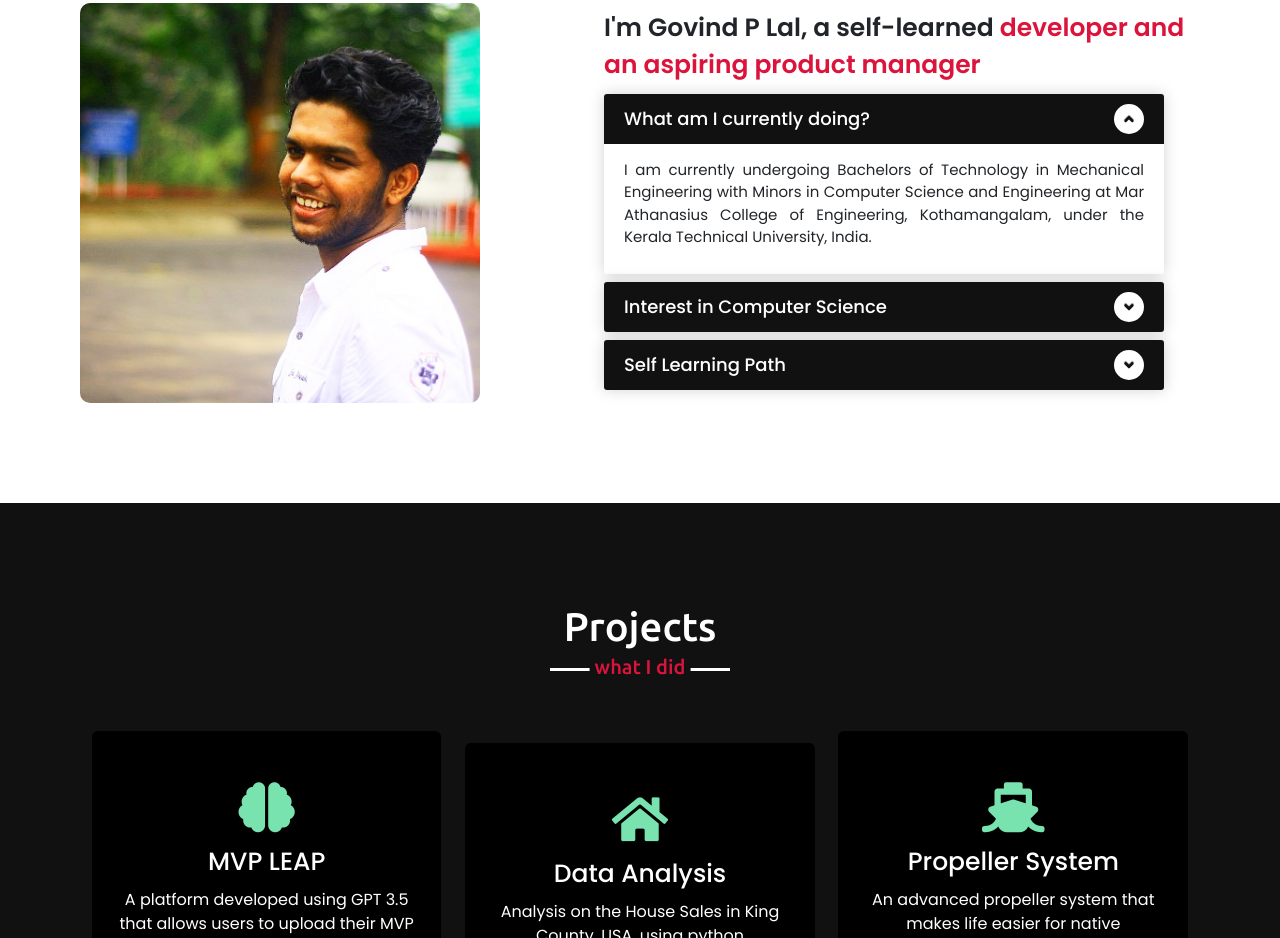
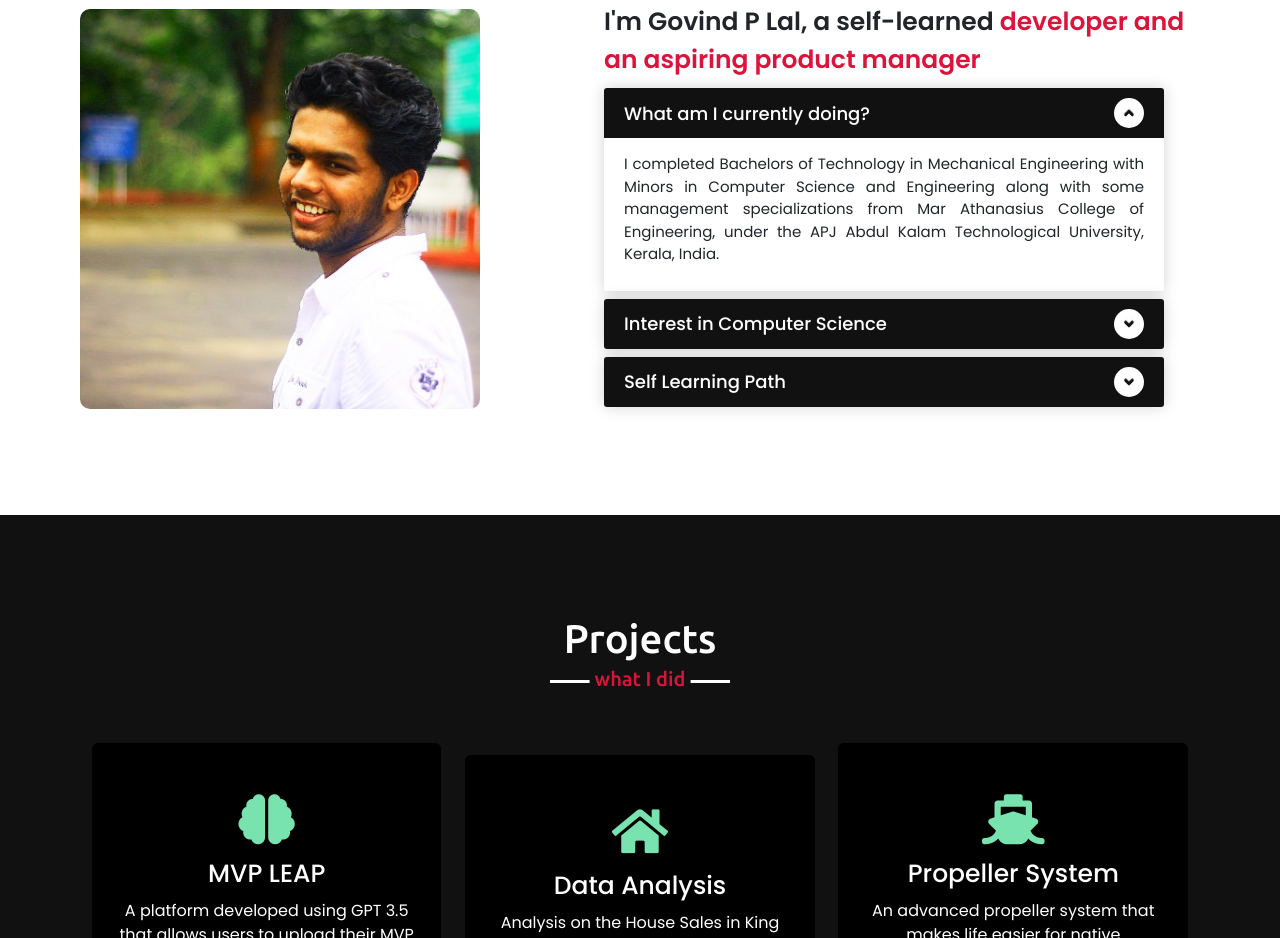
Before and after one commit to govindplal/govindplal.github.io, a plain HTML site: page index.html in a window 1280 px wide. Shown: the part 1025-1963 px from the top of the page. Drawn offline with nearby package versions, Linux system fonts and the light colour scheme.

Commit message:
Update index.html

```diff
--- a/index.html
+++ b/index.html
@@ -60,7 +60,7 @@
                                 <div class="icon"><i class="fas fa-angle-down"></i></div>
                               </label>
                               <div class="content">
-                                 <p>I am currently undergoing Bachelors of Technology in Mechanical Engineering with Minors in Computer Science and Engineering at Mar Athanasius College of Engineering, Kothamangalam, under the Kerala Technical University, India.</p>
+                                 <p>I completed Bachelors of Technology in Mechanical Engineering with Minors in Computer Science and Engineering along with some management specializations from Mar Athanasius College of Engineering, under the APJ Abdul Kalam Technological University, Kerala, India.</p>
                               </div>
                             </div>
                             <!-- Accordion Heading Two -->
@@ -71,8 +71,8 @@
                                   <div class="icon"><i class="fas fa-angle-down"></i></div>
                                 </label>
                                 <div class="content">
-                                  <p>This is a common question that I face almost everytime. I was interested in product design (particularly automobile design)  and robotics when I joined Mechanical Engineering. I got exposed to programming  after my first year in college.
-                                    The vast world of computer science and it's possibilities made me wanting to study more but my non-cs background was a hindrance. So I started learning from online resources and COVID -19 was an added advantage as things went online and I got more time</p>
+                                  <p>I got introduced to programming when I was a sophomore at college. After this I started learning different concepts of computer science and was astonished by the vast possibilities
+                                  of the field.</p>
                                 </div>
                             </div>
                             <!-- Accordion Heading Three -->
```
